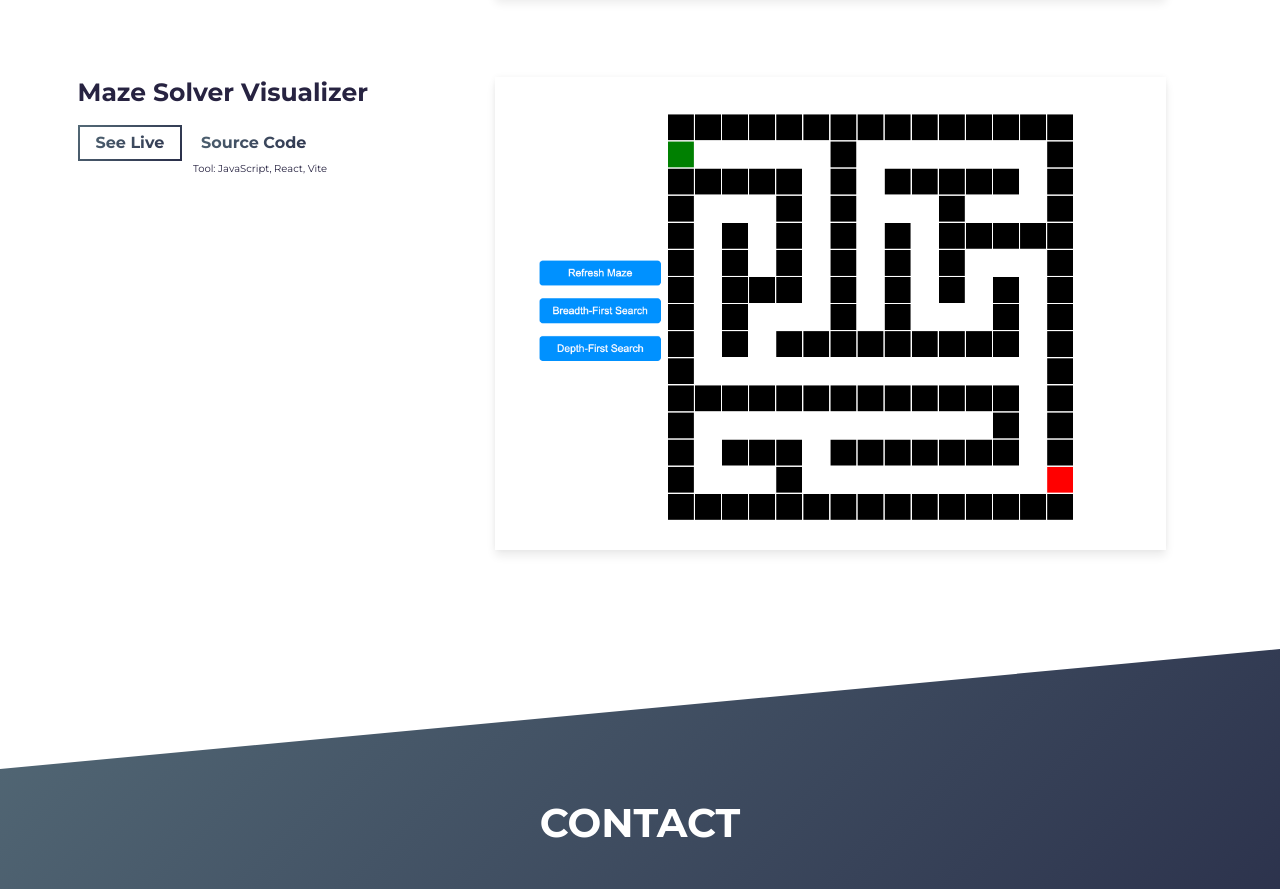
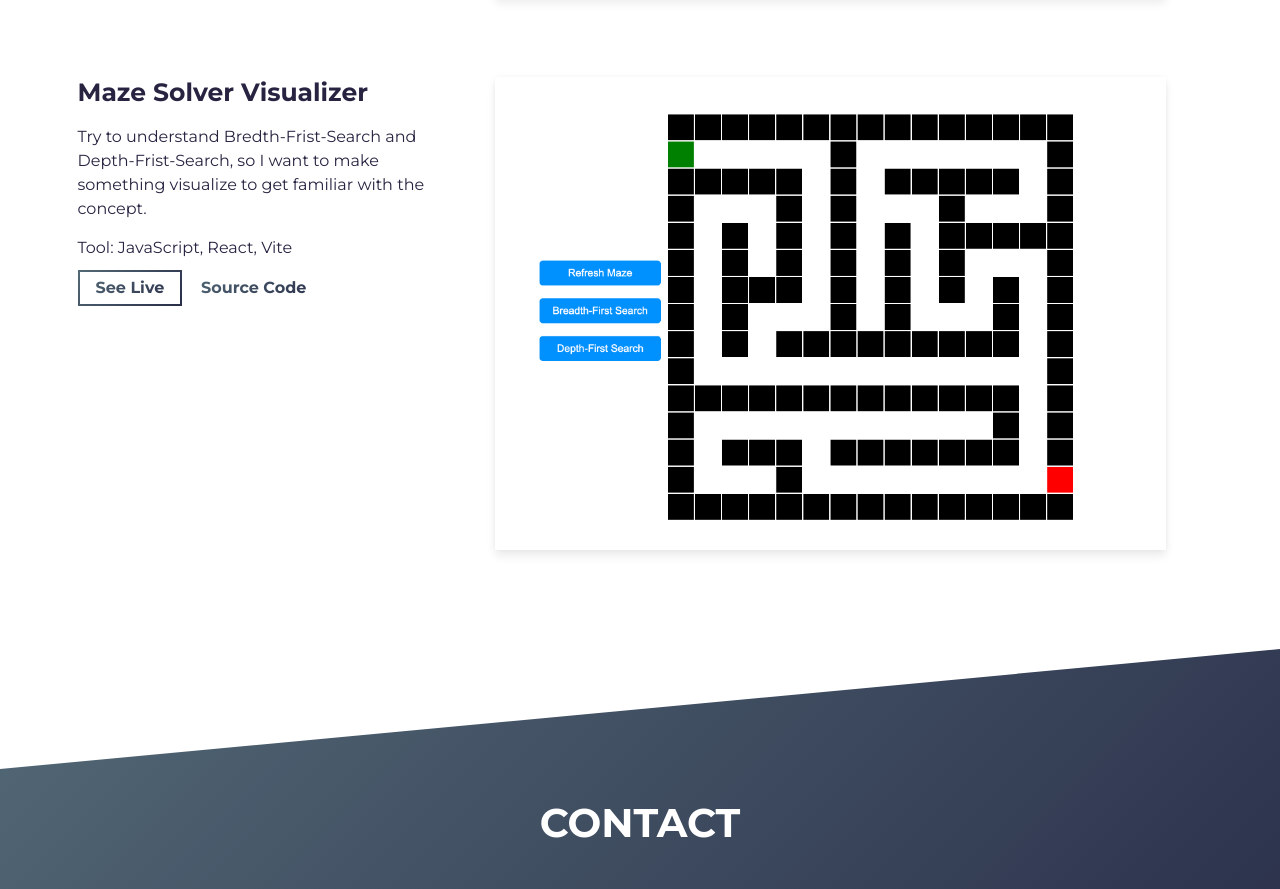
Before and after one commit to dcth628/dcth628.github.io, a website built with Parcel: page index.html in a window 1280 px wide. Shown: the part 2893-3782 px from the top of the page. Built offline with nearby package versions, Linux system fonts and the light colour scheme.

Commit message:
updated maze description

```diff
--- a/index.html
+++ b/index.html
@@ -241,7 +241,10 @@
                 <h3 class="project-wrapper__text-title">Maze Solver Visualizer</h3>
                 <div>
                   <p class="mb-4">
-
+                    Try to understand Bredth-Frist-Search and Depth-Frist-Search, so I want to make something visualize to get familiar with the concept.
+                  </p>
+                  <p>
+                    Tool: JavaScript, React, Vite
                   </p>
                 </div>
                 <a
@@ -260,9 +263,6 @@
                 >
                   Source Code
                 </a>
-              </div>
-              <div>
-                Tool: JavaScript, React, Vite
               </div>
             </div>
             <div class="col-lg-8 col-sm-12">
```
